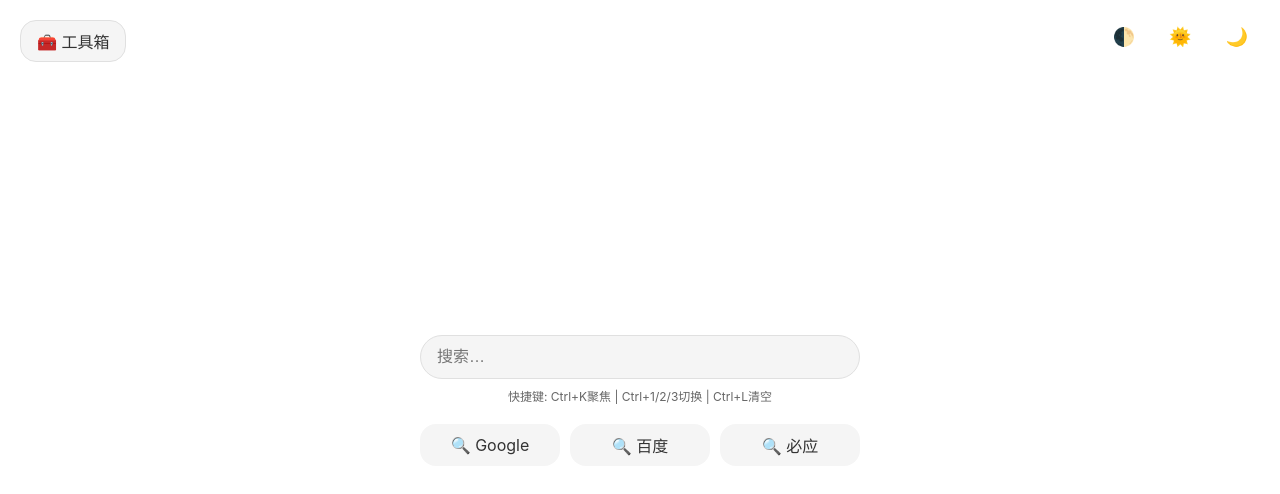
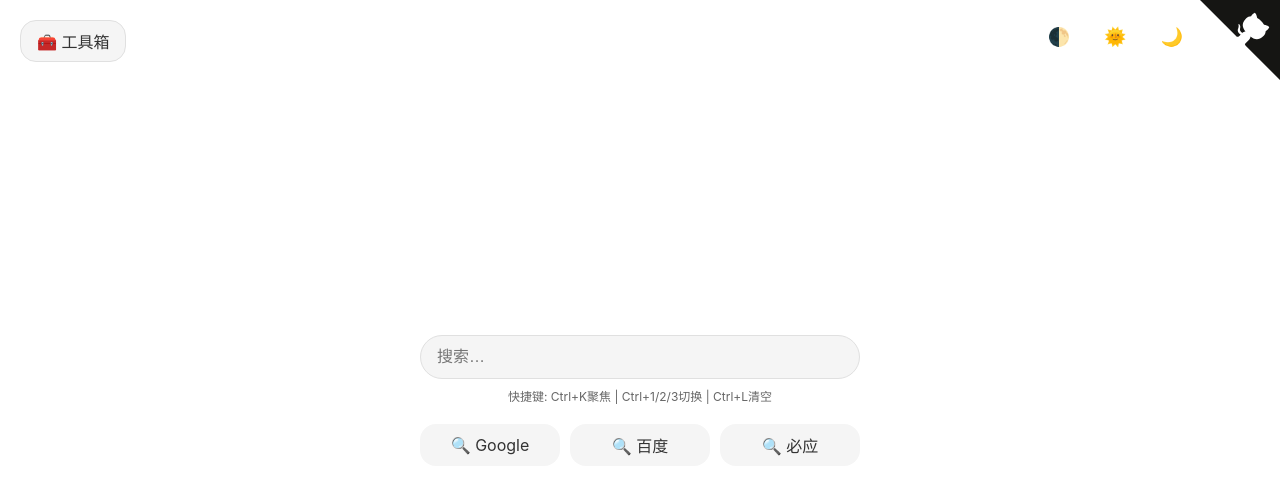
Before and after one commit to SteamedBread2333/search-any, a plain HTML site: page index.html in a window 1280 px wide. Drawn offline with Linux system fonts and the light colour scheme.

Commit message:
Update index.html

```diff
--- a/index.html
+++ b/index.html
@@ -10,6 +10,28 @@
             --text-color: #333333;
             --input-bg: #f5f5f5;
             --input-border: #e0e0e0;
+        }
+
+        .github-corner {
+            position: absolute;
+            top: 0;
+            right: 0;
+            z-index: 10;
+        }
+
+        .github-corner svg {
+            fill: #151513;
+            color: #fff;
+        }
+
+        .github-corner:hover .octo-arm {
+            animation: octocat-wave 560ms ease-in-out;
+        }
+
+        @keyframes octocat-wave {
+            0%, 100% { transform: rotate(0); }
+            20%, 60% { transform: rotate(-25deg); }
+            40%, 80% { transform: rotate(10deg); }
         }
 
         body {
@@ -93,7 +115,7 @@
             gap: 10px;
             position: absolute;
             top: 20px;
-            right: 20px;
+            right: 85px;
         }
 
         .toolbox-toggle {
@@ -174,6 +196,13 @@
             }
         }
     </style>
+    <a href="https://github.com/SteamedBread2333/search-any" class="github-corner" aria-label="View source on GitHub">
+        <svg width="80" height="80" viewBox="0 0 250 250" aria-hidden="true">
+            <path d="M0,0 L115,115 L130,115 L142,142 L250,250 L250,0 Z"></path>
+            <path d="M128.3,109.0 C113.8,99.7 119.0,89.6 119.0,89.6 C122.0,82.7 120.5,78.6 120.5,78.6 C119.2,72.0 123.4,76.3 123.4,76.3 C127.3,80.9 125.5,87.3 125.5,87.3 C122.9,97.6 130.6,101.9 134.4,103.2" fill="currentColor" class="octo-arm"></path>
+            <path d="M115.0,115.0 C114.9,115.1 118.7,116.5 119.8,115.4 L133.7,101.6 C136.9,99.2 139.9,98.4 142.2,98.6 C133.8,88.0 127.5,74.4 143.8,58.0 C148.5,53.4 154.0,51.2 159.7,51.0 C160.3,49.4 163.2,43.6 171.4,40.1 C171.4,40.1 176.1,42.5 178.8,56.2 C183.1,58.6 187.2,61.8 190.9,65.4 C194.5,69.0 197.7,73.2 200.1,77.6 C213.8,80.2 216.3,84.9 216.3,84.9 C212.7,93.1 206.9,96.0 205.4,96.6 C205.1,102.4 203.0,107.8 198.3,112.5 C181.9,128.9 168.3,122.5 157.7,114.1 C157.9,116.9 156.7,120.9 152.7,124.9 L141.0,136.5 C139.8,137.7 141.6,141.9 141.8,141.8 Z" fill="currentColor" class="octo-body"></path>
+        </svg>
+    </a>
 </head>
 <body>
     <div class="toolbox-toggle" id="toolbox-toggle">🧰 工具箱</div>
```
